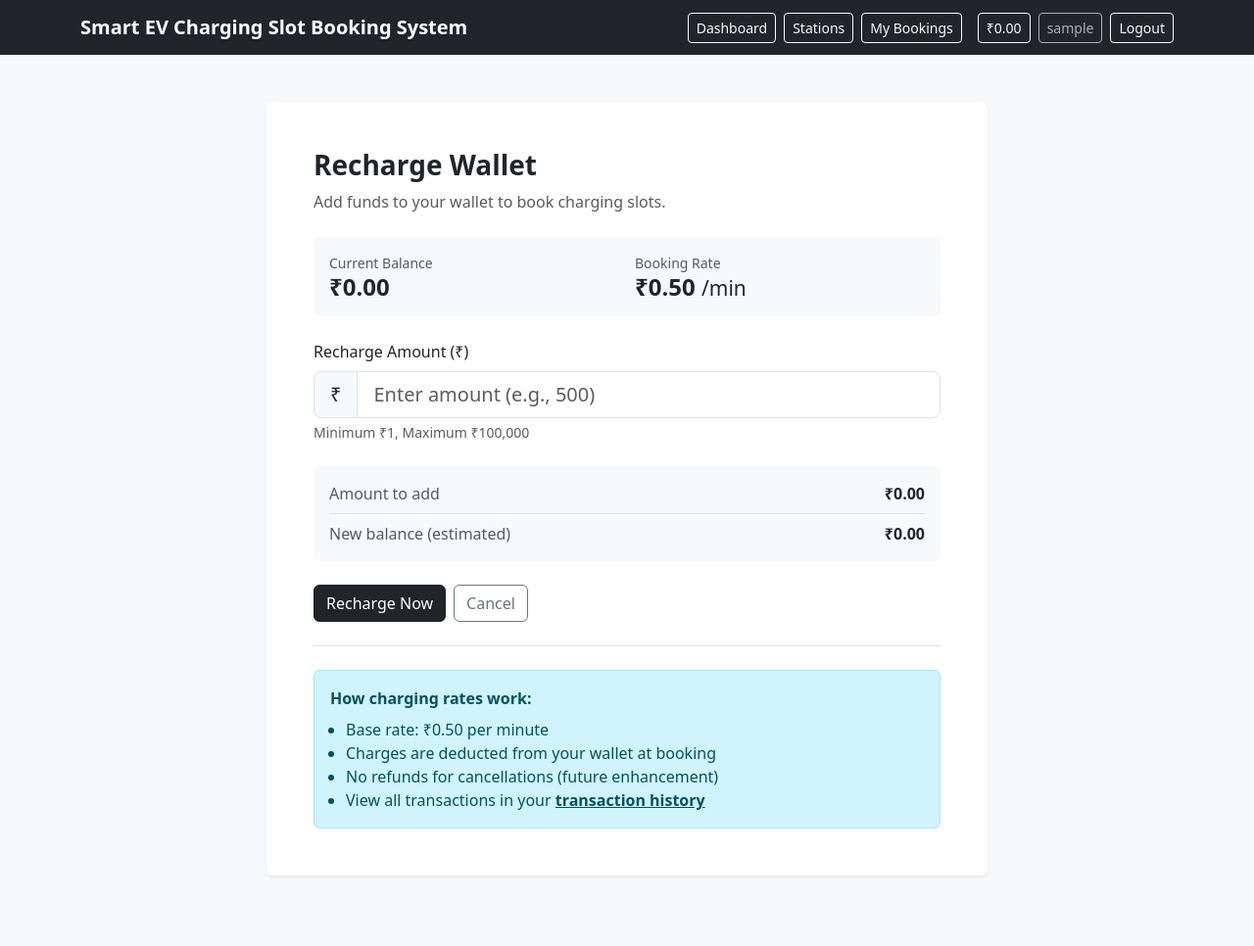
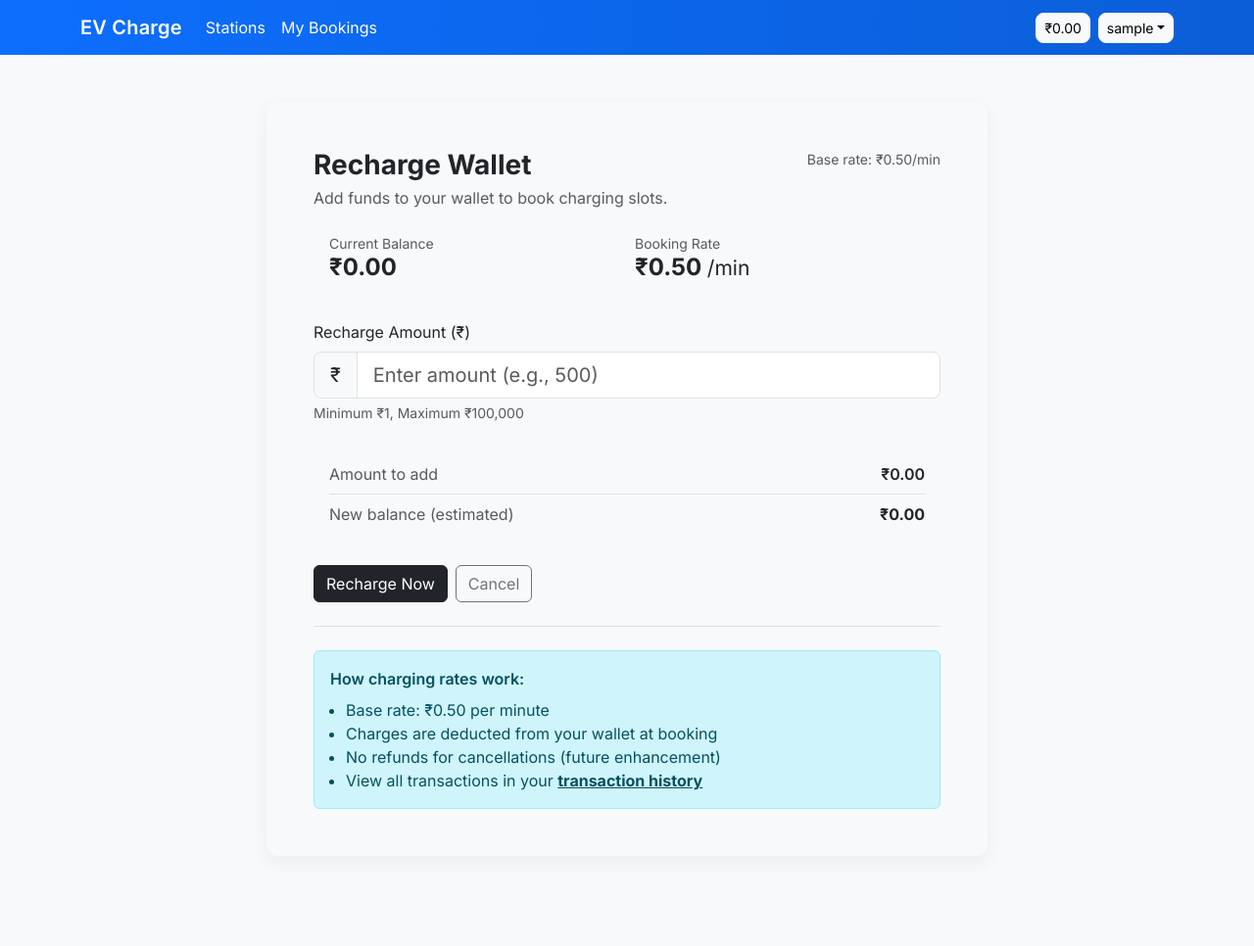
Before and after one commit to harshah0/ev-charging-slot-booking, a Flask app: page /payment/recharge in a window 1280 px wide. Shown: the whole page at 98% size. After the commit the page ends 826 px from the top, so only its background shows below. Run offline with Flask 3, Linux system fonts and the light colour scheme; the visitor is signed in with stand-in values (Sample User, id 1); data that the repository does not hold is empty; parts of the project's set-up code (start-up, migrations or seed data) failed here and were passed over.

Commit message:
Refactored frontend assets into static files

```diff
--- /dev/null
+++ b/static/css/app.css
@@ -0,0 +1,35 @@
+:root{
+  --brand-bg: #0d6efd;
+  --muted: #6c757d;
+  --card-radius: .75rem;
+  --glass: rgba(255,255,255,0.6);
+}
+body{font-family: Inter, system-ui, -apple-system, "Segoe UI", Roboto, "Helvetica Neue", Arial;}
+.navbar-brand{font-weight:600;letter-spacing:.2px}
+.navbar .btn{border-radius:.5rem}
+.card-modern{border:0;border-radius:var(--card-radius);box-shadow:0 6px 18px rgba(22,28,45,0.06)}
+.stat-card{padding:1.25rem}
+.stat-card .display-6{font-size:1.6rem}
+
+/* flash messages */
+.flash-wrap .alert{border-radius:.5rem;box-shadow:0 6px 18px rgba(22,28,45,0.04)}
+
+/* empty state */
+.empty-state{border-radius:var(--card-radius);padding:2rem;text-align:center;background:linear-gradient(180deg,rgba(13,110,253,0.03),transparent)}
+.empty-state .lead{color:var(--muted)}
+
+/* table responsive mobile stacking */
+@media (max-width: 767.98px){
+  .table-mobile thead{display:none}
+  .table-mobile tbody, .table-mobile tr, .table-mobile td{display:block;width:100%}
+  .table-mobile td{padding:.75rem;border-top:1px solid #e9ecef}
+  .table-mobile td::before{content:attr(data-label);font-weight:600;display:block;margin-bottom:.25rem;color:var(--muted)}
+}
+
+/* button loading */
+.btn[disabled] {opacity:.8}
+.btn .spinner-border{width:1rem;height:1rem}
+
+/* hover subtle animation */
+.hover-lift{transition:transform .18s ease, box-shadow .18s ease}
+.hover-lift:hover{transform:translateY(-4px);box-shadow:0 10px 30px rgba(22,28,45,0.08)}
--- /dev/null
+++ b/static/js/app.js
@@ -0,0 +1,23 @@
+// Auto-dismiss flash messages after 6s
+document.addEventListener('DOMContentLoaded', function() {
+  setTimeout(function(){
+    document.querySelectorAll('.flash-wrap .alert').forEach(function(el){
+      try{ var bsAlert = bootstrap.Alert.getOrCreateInstance(el); bsAlert.close(); }catch(e){}
+    });
+  }, 6000);
+
+  // Add loading spinner to submit buttons when forms are posted
+  document.addEventListener('submit', function(e){
+    var form = e.target;
+    if(!(form instanceof HTMLFormElement)) return;
+    var btn = form.querySelector('button[type="submit"]');
+    if(btn && !btn.disabled){
+      btn.disabled = true;
+      var spinner = document.createElement('span');
+      spinner.className = 'spinner-border spinner-border-sm me-2';
+      spinner.setAttribute('role', 'status');
+      spinner.setAttribute('aria-hidden', 'true');
+      btn.prepend(spinner);
+    }
+  }, {capture: true});
+});
--- a/templates/base.html
+++ b/templates/base.html
@@ -5,36 +5,50 @@
     <meta name="viewport" content="width=device-width, initial-scale=1">
     <title>{% block title %}Smart EV Charging Slot Booking System{% endblock %}</title>
     <link href="https://cdn.jsdelivr.net/npm/bootstrap@5.3.3/dist/css/bootstrap.min.css" rel="stylesheet">
+    <link href="https://fonts.googleapis.com/css2?family=Inter:wght@300;400;600;700&display=swap" rel="stylesheet">
+    <link href="{{ url_for('static', filename='css/app.css') }}?v=1" rel="stylesheet">
     {% block extra_head %}{% endblock %}
   </head>
   <body class="bg-light">
-    <nav class="navbar navbar-expand-lg navbar-dark bg-dark">
+    <nav class="navbar navbar-expand-lg navbar-dark" style="background:linear-gradient(90deg,var(--brand-bg),#0b5ed7);">
       <div class="container">
-        <a class="navbar-brand fw-semibold text-decoration-none" href="{{ url_for('home.home') }}">Smart EV Charging Slot Booking System</a>
-        <div class="ms-auto me-3 d-flex gap-2">
+        <a class="navbar-brand fw-semibold text-white text-decoration-none me-3" href="{{ url_for('home.home') }}">EV Charge</a>
+        <button class="navbar-toggler" type="button" data-bs-toggle="collapse" data-bs-target="#mainNav" aria-controls="mainNav" aria-expanded="false" aria-label="Toggle navigation">
+          <span class="navbar-toggler-icon"></span>
+        </button>
+
+        <div class="collapse navbar-collapse" id="mainNav">
+          <ul class="navbar-nav me-auto mb-2 mb-lg-0">
+            <li class="nav-item"><a class="nav-link text-white" href="{{ url_for('stations.list_stations') }}">Stations</a></li>
             {% if current_user.is_authenticated %}
-            <a class="btn btn-outline-light btn-sm" href="{{ url_for('dashboard.entry') }}">{{ 'Admin Dashboard' if current_user.is_admin() else 'Dashboard' }}</a>
+              <li class="nav-item"><a class="nav-link text-white" href="{{ url_for('bookings.history') }}">My Bookings</a></li>
             {% endif %}
-          <a class="btn btn-outline-light btn-sm" href="{{ url_for('stations.list_stations') }}">Stations</a>
+          </ul>
+
+          <div class="d-flex align-items-center gap-2">
             {% if current_user.is_authenticated and current_user.is_admin() %}
-            <a class="btn btn-warning btn-sm" href="{{ url_for('stations.new_station') }}">+ Add Station</a>
+              <a class="btn btn-outline-light btn-sm me-2" href="{{ url_for('stations.new_station') }}">+ Add Station</a>
             {% endif %}
             {% if current_user.is_authenticated %}
-            <a class="btn btn-outline-light btn-sm" href="{{ url_for('bookings.history') }}">My Bookings</a>
-          {% endif %}
+              <a href="{{ url_for('payment.transaction_history') }}" class="btn btn-light btn-sm">₹{{ "%.2f"|format(current_user.wallet_balance) }}</a>
+              <div class="dropdown">
+                <button class="btn btn-sm btn-light dropdown-toggle" id="userMenu" data-bs-toggle="dropdown" aria-expanded="false">{{ current_user.username }}</button>
+                <ul class="dropdown-menu dropdown-menu-end" aria-labelledby="userMenu">
+                  <li><a class="dropdown-item" href="{{ url_for('dashboard.entry') }}">{{ 'Admin Dashboard' if current_user.is_admin() else 'Dashboard' }}</a></li>
+                  <li><hr class="dropdown-divider"></li>
+                  <li>
+                    <form method="post" action="{{ url_for('auth.logout') }}" class="px-3 py-1 mb-0">
+                      <input type="hidden" name="csrf_token" value="{{ csrf_token() }}">
+                      <button type="submit" class="btn btn-outline-danger btn-sm w-100">Logout</button>
+                    </form>
+                  </li>
+                </ul>
               </div>
-        <div class="d-flex gap-2">
-          {% if current_user.is_authenticated %}
-            <a href="{{ url_for('payment.transaction_history') }}" class="btn btn-outline-light btn-sm">₹{{ "%.2f"|format(current_user.wallet_balance) }}</a>
-            <span class="btn btn-outline-light btn-sm disabled">{{ current_user.username }}</span>
-            <form method="post" action="{{ url_for('auth.logout') }}" class="mb-0">
-              <input type="hidden" name="csrf_token" value="{{ csrf_token() }}">
-              <button type="submit" class="btn btn-outline-light btn-sm">Logout</button>
-            </form>
             {% else %}
               <a href="{{ url_for('auth.login') }}" class="btn btn-outline-light btn-sm">Login</a>
               <a href="{{ url_for('auth.register') }}" class="btn btn-light btn-sm">Register</a>
             {% endif %}
+          </div>
         </div>
       </div>
     </nav>
@@ -42,9 +56,14 @@
     <main class="container py-5">
       {% with messages = get_flashed_messages(with_categories=true) %}
         {% if messages %}
-          <div class="mb-4">
+          <div class="mb-4 flash-wrap">
             {% for category, message in messages %}
-              <div class="alert alert-{{ category }} mb-2" role="alert">{{ message }}</div>
+              <div class="alert alert-{{ category }} mb-2" role="alert">
+                <div class="d-flex justify-content-between align-items-start">
+                  <div>{{ message }}</div>
+                  <button type="button" class="btn-close ms-3" data-bs-dismiss="alert" aria-label="Close"></button>
+                </div>
+              </div>
             {% endfor %}
           </div>
         {% endif %}
@@ -53,6 +72,7 @@
       {% block content %}{% endblock %}
     </main>
 
+    <script src="{{ url_for('static', filename='js/app.js') }}?v=1"></script>
     {% block extra_scripts %}{% endblock %}
   </body>
 </html>
--- a/templates/bookings/history.html
+++ b/templates/bookings/history.html
@@ -14,7 +14,7 @@
 <div class="card shadow-sm border-0">
   <div class="card-body">
     <div class="table-responsive">
-      <table class="table align-middle">
+      <table class="table align-middle table-mobile">
         <thead>
           <tr>
             <th>Station</th>
--- a/templates/bookings/new.html
+++ b/templates/bookings/new.html
@@ -5,7 +5,7 @@
 {% block content %}
 <div class="row justify-content-center">
   <div class="col-lg-8">
-    <div class="card shadow-sm border-0 mb-4">
+    <div class="card-modern mb-4">
       <div class="card-body p-4 p-md-5">
         <h1 class="h3 fw-bold mb-2">Book Charging Station</h1>
         <p class="text-muted mb-4">Reserve a slot at {{ station.station_name }}.</p>
--- a/templates/payment/recharge.html
+++ b/templates/payment/recharge.html
@@ -5,10 +5,15 @@
 {% block content %}
 <div class="row justify-content-center">
   <div class="col-lg-8">
-    <div class="card shadow-sm border-0 mb-4">
+    <div class="card-modern mb-4">
       <div class="card-body p-4 p-md-5">
-        <h1 class="h3 fw-bold mb-2">Recharge Wallet</h1>
-        <p class="text-muted mb-4">Add funds to your wallet to book charging slots.</p>
+        <div class="d-flex justify-content-between align-items-start mb-2">
+          <div>
+            <h1 class="h3 fw-bold mb-1">Recharge Wallet</h1>
+            <p class="text-muted mb-0">Add funds to your wallet to book charging slots.</p>
+          </div>
+          <div class="text-end small text-muted">Base rate: ₹0.50/min</div>
+        </div>
 
         <div class="bg-light rounded-3 p-3 mb-4">
           <div class="row g-3">
```
Also changed, not shown: templates/dashboard/user.html (+21 -29 lines). Lines whose indentation alone changed are shown as unchanged.
